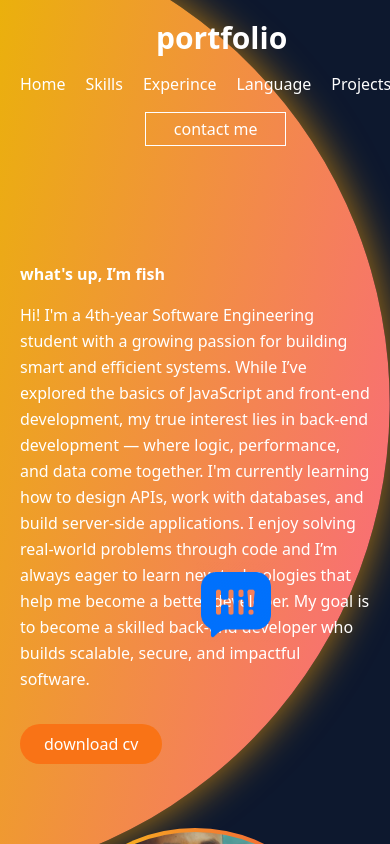
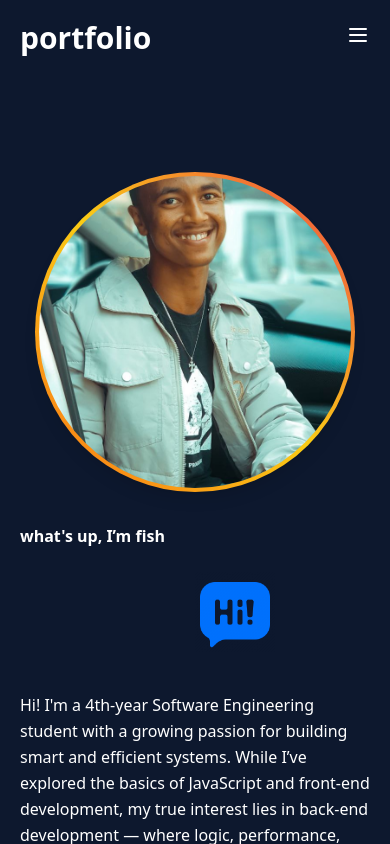
Before and after one commit to Fishxo/my-portfolio, a React (Vite) app: page / in a window 390 px wide. Shown: the top 844 px of the page. Built offline with nearby package versions, Linux system fonts and the light colour scheme.

Commit message:
Make HeroSection responsive, fix navbar toggle, update footer with social links, and correct experience import

```diff
--- a/package.json
+++ b/package.json
@@ -13,6 +13,7 @@
     "aos": "^2.3.4",
     "react": "^19.1.0",
     "react-dom": "^19.1.0",
+    "react-icons": "^5.5.0",
     "react-router-dom": "^7.6.0",
     "react-slick": "^0.30.3",
     "slick-carousel": "^1.8.1"
--- a/src/components/footer/Footer.jsx
+++ b/src/components/footer/Footer.jsx
@@ -1,31 +1,66 @@
-import React from 'react'
+import React, { useState } from 'react';
+import { FaGithub, FaLinkedin, FaTwitter } from 'react-icons/fa';
 
 export default function Footer() {
+  const [showSocial, setShowSocial] = useState(false);
 
-    const listNavbar =[
-        {name:'Home',link:'#'},
-        {name:'Skills',link:'#skills'},
-        {name:'Experiance',link:'#experiance'},
-        {name:'Projects',link:'#projects'},
-    ];
+  const listNavbar = [
+    { name: 'Home', link: '#' },
+    { name: 'Skills', link: '#skills' },
+    { name: 'Experience', link: '#experience' },
+    { name: 'Projects', link: '#projects' },
+  ];
+
+  const socialLinks = [
+    { name: 'GitHub', link: 'https://github.com/Fishxo/', icon: <FaGithub /> },
+    { name: 'LinkedIn', link: 'https://linkedin.com/in/fisiha-adamu-76b80283/', icon: <FaLinkedin /> },
+    { name: 'Twitter', link: 'https://twitter.com/FishLab162590', icon: <FaTwitter /> },
+  ];
+
   return (
-   <footer className='bg-gray-700 rounded-lg shodaw'>
-    <div className='w-full mx-auto max-w-screen-xl p-4 md:flex md:items-center md:justify-between'>
-        <span className='text-ms text-gray-200 sm:text-center'>
-            2025 <a href="#" className='hover:underline'>portfolio.</a>
+    <footer className="bg-gray-700 rounded-lg shadow">
+      <div className="w-full mx-auto max-w-screen-xl p-4 md:flex md:items-center md:justify-between">
+        <span className="text-ms text-gray-200 sm:text-center">
+          2025 <a href="#" className="hover:underline">portfolio.</a>
         </span>
-        <ul className='flex flex-wrap items-center mt-3 text-sm font-medium text-gray-200 sm:mt-0'>
-            {
-                listNavbar.map((item,index)=>(
-                    <a key={index} href={item.link} className='hover:text-orange-400 me-4 md:me-6'>
-                        {item.name}
-                    </a>
-                ))
-            }
 
+        <ul className="flex flex-wrap items-center mt-3 text-sm font-medium text-gray-200 sm:mt-0">
+          {listNavbar.map((item, index) => (
+            <a
+              key={index}
+              href={item.link}
+              className="hover:text-orange-400 me-4 md:me-6"
+            >
+              {item.name}
+            </a>
+          ))}
+
+          <button
+            onClick={() => setShowSocial(!showSocial)}
+            className="ml-4 px-3 py-1 text-white bg-orange-500 rounded hover:bg-orange-600 focus:outline-none"
+          >
+            {showSocial ? 'Hide Social' : 'Show Social'}
+          </button>
         </ul>
-    </div>
+      </div>
 
-   </footer>
-  )
+      {showSocial && (
+        <div className="flex justify-center space-x-6 p-4 bg-gray-600 rounded-b-lg text-2xl text-white">
+          {socialLinks.map((social, idx) => (
+            <a
+              key={idx}
+              href={social.link}
+              target="_blank"
+              rel="noopener noreferrer"
+              aria-label={social.name}
+              title={social.name}
+              className="hover:text-orange-400"
+            >
+              {social.icon}
+            </a>
+          ))}
+        </div>
+      )}
+    </footer>
+  );
 }
--- a/src/components/hero/Hero.jsx
+++ b/src/components/hero/Hero.jsx
@@ -2,13 +2,14 @@ import React from 'react'
 import Navbar from '../navbar/Navbar';
 import hi from '../../assets/hi.png.webp';
 import cv from './cv.pdf'
-import img1 from    '../../assets/img1.jpg';
+import img1 from '../../assets/img1.jpg';
+
 export default function HeroSection() {
   return (
     <div className='relative overflow-hidden min-h-[660px] flex flex-col'>
 
       {/* Gradient background blob */}
-      <div className='md:h-[720px] h-[960px] md:w-[640px] w-[990px] right-0 bg-gradient-to-r from-orange-600 via-yellow-500 to-red-400 absolute rounded-full transform rotate-12 -top-20 shadow-[0_0_40px_rgb(255,165,0,0.7)]'>
+      <div className='absolute right-0 md:h-88 h-88 md:w-88 w-88 bg-gradient-to-r from-orange-600 via-yellow-500 to-red-400 rounded-full transform rotate-12 -top-12 shadow-[0_0_40px_rgb(255,165,0,0.7)]'>
       </div>
 
       {/* Navbar */}
@@ -22,6 +23,17 @@ export default function HeroSection() {
       >
         <div className='container mx-auto flex px-5 py-24 md:flex-row flex-col items-center'>
 
+          {/* Right image shown first on mobile */}
+          <div className='flex justify-center mb-8 md:mb-0 md:hidden'>
+            <div className="relative w-80 h-80 rounded-full p-1 bg-gradient-to-tr from-orange-500 via-yellow-400 to-red-500 shadow-lg">
+              <img
+                src={img1}
+                alt="hero"
+                className='w-full h-full rounded-full object-cover object-center'
+              />
+            </div>
+          </div>
+
           {/* Left content */}
           <div className='lg:flex-grow md:w-1/2 lg:pr-24 md:pr-16 flex flex-col items-start text-left mb-16 md:mb-0 relative'>
 
@@ -30,14 +42,15 @@ export default function HeroSection() {
               src={hi}
               data-aos='fade-up'
               data-aos-delay='400'
-              className='absolute top-[300px] left-44 md:top-[-70px] md:left-[600px] transform -translate-x-1/2 -translate-y-1/2 w-20 h-20'
+              className='absolute top-12 left-1/2 md:top-[-70px] md:left-[600px] transform -translate-x-1/2 -translate-y-1/2 w-20 h-20'
               alt="hi emoji"
             />
 
             <h1 className='title-font sm:text-4xl mb-4 font-bold text-white'>
               what's up, I’m fish
             </h1>
-           <p className='mb-8 leading-relaxed max-w-xl'>
+
+            <p className='mt-32 mb-8 leading-relaxed max-w-xl'>
               Hi! I'm a 4th-year Software Engineering student with a growing passion for building smart and efficient systems.
               While I’ve explored the basics of JavaScript and front-end development, my true interest lies in back-end development — where logic, performance, and data come together.
               I'm currently learning how to design APIs, work with databases, and build server-side applications.
@@ -45,26 +58,24 @@ export default function HeroSection() {
               My goal is to become a skilled back-end developer who builds scalable, secure, and impactful software.
             </p>
 
-
-            <div className='flex justify-start'>
+            <div className='flex justify-start ml-[4rem] md:ml-[16rem] mt-40'>
               <a href={cv} download>
-                <button className='inline-flex text-white bg-orange-500 border-0 py-2 px-6 focus:outline-none hover:bg-orange-600 hover:shadow-[0_0_40px_rgb(255,165,0,0.7)] rounded-full'>
+                <button className='relative top-[80px] inline-flex text-white bg-orange-500 border-0 py-2 px-6 focus:outline-none hover:bg-orange-600 hover:shadow-[0_0_40px_rgb(255,165,0,0.7)] rounded-full'>
                   download cv
                 </button>
               </a>
             </div>
           </div>
 
-          {/* Right image */}
-         <div className='flex justify-end'>
-  <div className="w-80 h-80 rounded-full p-1 bg-gradient-to-tr from-orange-500 via-yellow-400 to-red-500 shadow-lg">
+          {/* Right image hidden on mobile */}
+          <div className='hidden md:flex justify-end'>
+            <div className="relative top-[-128px] w-80 h-80 rounded-full p-1 bg-gradient-to-tr from-orange-500 via-yellow-400 to-red-500 shadow-lg">
               <img
                 src={img1}
                 alt="hero"
                 className='w-full h-full rounded-full object-cover object-center'
               />
             </div>
-
           </div>
 
         </div>
--- a/src/components/navbar/Navbar.jsx
+++ b/src/components/navbar/Navbar.jsx
@@ -1,34 +1,98 @@
-import React from 'react'
+import React, { useState } from 'react';
 
 export default function Navbar() {
+  const [isOpen, setIsOpen] = useState(false);
+
   const listNavbar = [
     { name: 'Home', link: '#' },
     { name: 'Skills', link: '#skills' },
-    { name: 'Experince', link: '#experince' }, // fixed spelling
-    { name: 'Language', link: '#language' },     // fixed spelling
-    { name: 'Projects', link: '#projects' }
+    { name: 'Experince', link: '#exeperiance' },
+    { name: 'Language', link: '#language' },
+    { name: 'Projects', link: '#projects' },
   ];
 
   return (
-    <header className='text-gray-600 body-font z-10'>
-      <div className='container mx-auto flex flex-wrap p-5 flex-col md:flex-row items-center'>
-        <a className='flex title-font font-medium items-center text-gray-900 mb-4 md:mb-0'>
-          <span className='ml-3 text-3xl font-bold text-white'>portfolio</span>
-        </a>
-       <nav className='md:ml-auto text-white text-base md:mr-auto flex-wrap items-center justify-center'>
-        {
-          listNavbar.map((item,index)=>(
-            <a key={index} href={item.link} className='mr-5 hover:text-yellow-300 '>
+    <header className="text-white body-font z-10">
+      <div className="container mx-auto flex p-5 flex-wrap items-center justify-between">
+        {/* Logo */}
+        <span className="text-3xl font-bold text-white">portfolio</span>
+
+        {/* Hamburger Icon for Mobile */}
+        <div className="md:hidden">
+          <button
+            onClick={() => setIsOpen(!isOpen)}
+            className="text-white focus:outline-none"
+          >
+            <svg
+              className="w-6 h-6"
+              fill="none"
+              stroke="currentColor"
+              viewBox="0 0 24 24"
+              xmlns="http://www.w3.org/2000/svg"
+            >
+              {isOpen ? (
+                <path
+                  strokeLinecap="round"
+                  strokeLinejoin="round"
+                  strokeWidth={2}
+                  d="M6 18L18 6M6 6l12 12"
+                />
+              ) : (
+                <path
+                  strokeLinecap="round"
+                  strokeLinejoin="round"
+                  strokeWidth={2}
+                  d="M4 6h16M4 12h16M4 18h16"
+                />
+              )}
+            </svg>
+          </button>
+        </div>
+
+        {/* Navigation Links */}
+        <nav className="hidden md:flex md:ml-auto md:mr-auto">
+          {listNavbar.map((item, index) => (
+            <a
+              key={index}
+              href={item.link}
+              className="mr-5 hover:text-yellow-300"
+            >
               {item.name}
             </a>
-          ))
-        }
-       </nav>
-       <button className='inline-flex items-center py-1 px-7 focus:outline-none text-base text-white mt-4
-       md:mt-0 border border-white hover:border-yellow-300 hover:text-gray-900'>
-        <a href="#contact">contact me</a>
+          ))}
+        </nav>
 
-       </button>
+        {/* Contact Button */}
+        <div className="hidden md:block">
+          <a
+            href="#contact"
+            className="inline-flex items-center py-1 px-7 border border-white hover:border-yellow-300 hover:text-gray-900"
+          >
+            contact me
+          </a>
+        </div>
       </div>
+
+      {/* Mobile Menu Dropdown */}
+      {isOpen && (
+        <div className="md:hidden px-5 pb-4 space-y-2">
+          {listNavbar.map((item, index) => (
+            <a
+              key={index}
+              href={item.link}
+              className="block text-white hover:text-yellow-300"
+            >
+              {item.name}
+            </a>
+          ))}
+          <a
+            href="#contact"
+            className="block mt-2 py-1 px-4 border border-white hover:border-yellow-300 text-white hover:text-gray-900 text-center"
+          >
+            contact me
+          </a>
+        </div>
+      )}
     </header>
-  )}
+  );
+}
--- a/src/components/skills/Skills.jsx
+++ b/src/components/skills/Skills.jsx
@@ -12,7 +12,7 @@ export default function Skills() {
   return (
     <section
       id='skills'
-      className='relative overflow-hidden flex flex-col text-white body-font mt-20'  // <-- mt-16 added here
+      className='relative overflow-hidden flex flex-col text-white body-font mt-20 mb-20'  // <-- mt-16 added here
     >
       <div className='container flex flex-wrap px-5 py-2 mx-auto items-center'>
         <div
```
Also changed, not shown: 2 other files (tests, documents, lock files or other folders). Lines whose indentation alone changed are shown as unchanged.
